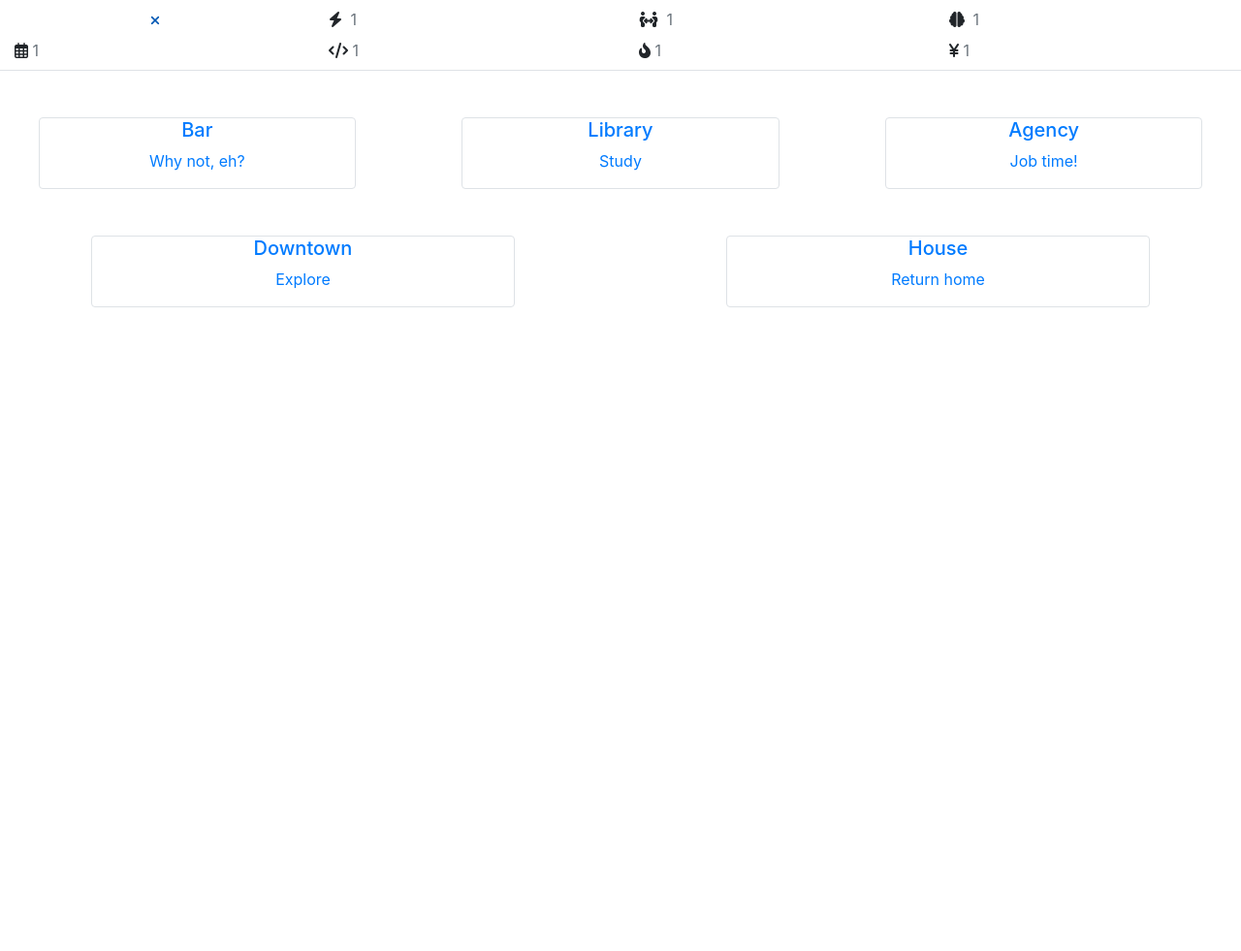
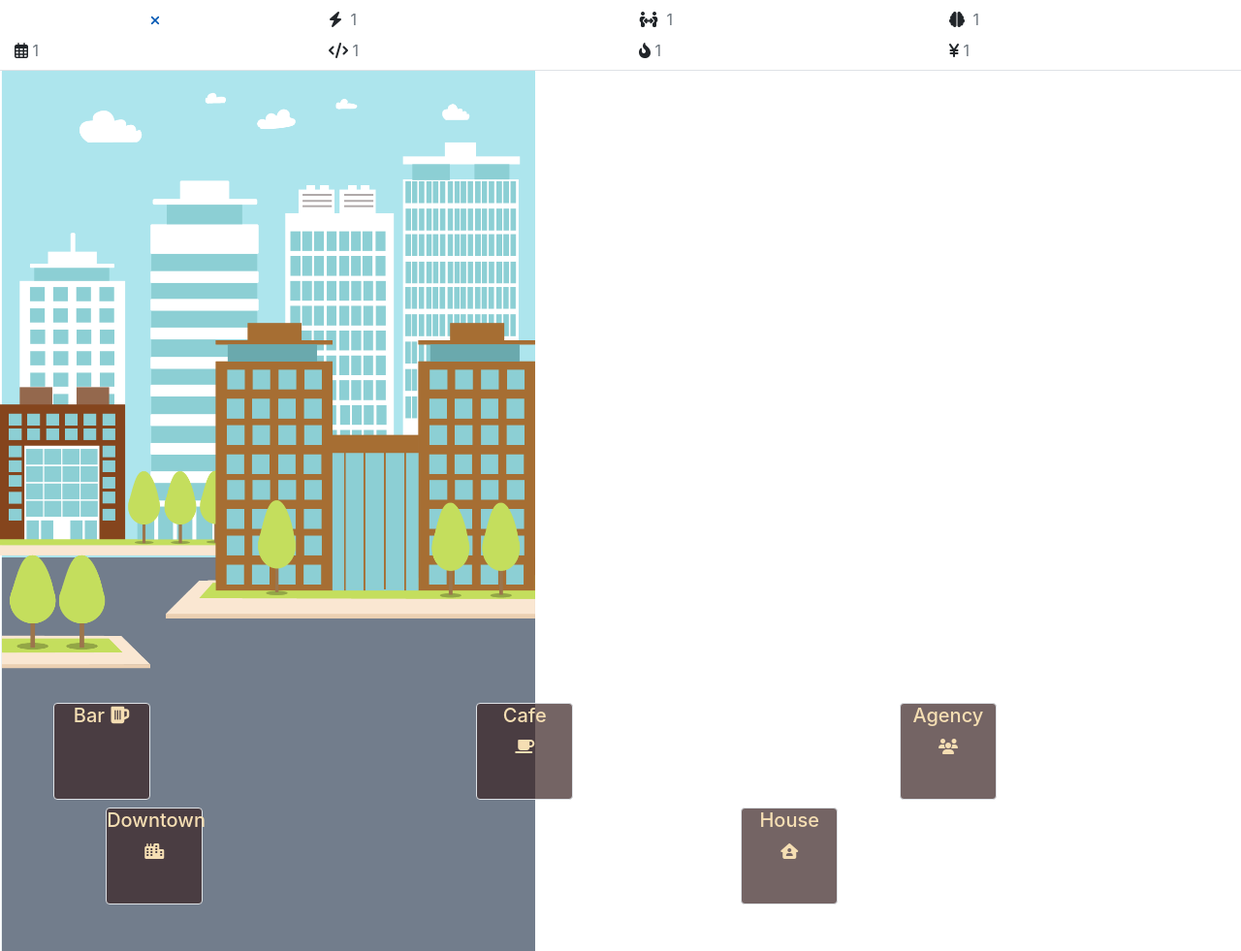
Before and after one commit to AndreasChristensen89/salary_struggle, a Django app: page /grind/city/ in a window 1280 px wide. Shown: the whole page at 97% size. Run offline with Django 3.2, Linux system fonts and the light colour scheme; a user stored in the database is signed in; tables that the repository leaves empty hold one stand-in row (values such as "Sample post"); some libraries are stand-ins or nearby versions.

Commit message:
Change agency design, add city bg

```diff
--- a/grind/static/grind/js/agency.js
+++ b/grind/static/grind/js/agency.js
@@ -3,6 +3,7 @@ document.addEventListener('DOMContentLoaded', function () {
     $("#hint-btn").click(function(){
             $('#hint-text').removeClass("hide");
             $('#next-hint').removeClass("hide");
+            $("#hint-row").addClass("hide");
             $(".hint").addClass("temp");
             $('.hint').eq(0).removeClass("hide").animate({opacity: "1.0"}, 1000);
             $("#next-hint").delay(2000).animate({opacity: "1.0"}, "fast");
@@ -20,6 +21,9 @@ function nextHint() {
     } else {
         $('#next-hint').addClass("hide");
         $('#hint-text').addClass("hide");
-        $('.temp').removeClass("temp");
+        $(".temp").removeClass("temp");
+        $("#hint-row").removeClass("hide");
+        $("#HRInterview").removeClass("hide");
+        hint = 0;
     }
 }
--- a/grind/static/grind/js/ajax_library.js
+++ b/grind/static/grind/js/ajax_cafe.js
@@ -15,7 +15,7 @@ $("#study").click(function() {
 
     $.ajax({
     type: "POST",
-    url: "/grind/library-study/",
+    url: "/grind/cafe-study/",
     headers: {'X-CSRFToken': csrf},
     data: {
         'random_number': randomNumber
--- a/grind/templates/grind/library.html
+++ b/grind/templates/grind/cafe.html
@@ -6,7 +6,7 @@
 <div class="container h-100 mt-5">
     <div class="row">
         <div class="col text-center">
-            <h1 class="h1">Library</h1>
+            <h1 class="h1">Cafe</h1>
         </div>
     </div>
 
@@ -33,5 +33,5 @@
 {% endblock %}
 
 {% block postloadjs %}
-    <script type="text/javascript" src="{% static 'grind/js/ajax_library.js' %}"></script>
+    <script type="text/javascript" src="{% static 'grind/js/ajax_cafe.js' %}"></script>
 {% endblock %}
--- a/grind/templates/grind/city.html
+++ b/grind/templates/grind/city.html
@@ -3,62 +3,56 @@
 
 {% block content %}
 {% if user.is_authenticated %}
-<div class="h-100 mt-3">
-    <div id="city-background-img">
+<div class="" id="city-background-img">
+    <!-- <div id="city-background-img"> -->
 
-        <div class="row my-5">
-            <div class="col-3 border rounded mx-auto text-center">
+        <div class="row mb-5 fixed-bottom">
+            <div class="col-3 rounded mx-auto text-center">
                 <a href="{% url 'grind:bar' %}">
-                    <div class="rounded">
+                    <div class="border rounded city-link d-flex justify-content-center">
                         <p class="h5">Bar</h5>
-                        <p>Why not, eh?</p>
+                        <i class="fas fa-beer"></i>
                     </div>
                 </a>
             </div>
 
-            <div class="col-3 border rounded mx-auto text-center">
-                <a href="{% url 'grind:library' %}">
-                    <div class="rounded">
-                        <h5 class="h5">Library</h5>
-                        <p>Study</p>
+            <div class="col-3 rounded mx-auto text-center">
+                <a href="{% url 'grind:cafe' %}">
+                    <div class="border rounded city-link">
+                        <h5 class="h5">Cafe</h5>
+                        <i class="fas fa-coffee"></i>
                     </div>
                 </a>
             </div>
 
-            <div class="col-3 border rounded mx-auto text-center">
+            <div class="col-3 rounded mx-auto text-center">
                 <a href="{% url 'grind:agency' %}">
-                    <div class="rounded">
+                    <div class="border rounded city-link">
                         <h5 class="h5">Agency</h5>
-                        <p>Job time!</p>
+                        <i class="fas fa-users"></i>
                     </div>
                 </a>
             </div>
 
-        </div>
-
-        <div class="row my-5">
-
-            <div class="col-4 border rounded mx-auto text-center">
+            <div class="col-4 rounded mx-auto text-center mt-2">
                 <a href="{% url 'grind:downtown' %}">
-                    <div class="rounded">
+                    <div class="border rounded city-link">
                         <h5 class="h5">Downtown</h5>
-                        <p>Explore</p>
+                        <i class="fas fa-city"></i>
                     </div>
                 </a>
             </div>
 
-            <div class="col-4 border rounded mx-auto text-center">
+            <div class="col-4 rounded mx-auto text-center mt-2">
                 <a href="{% url 'grind:house' %}">
-                    <div class="rounded">
+                    <div class="border rounded city-link">
                         <h5 class="h5">House</h5>
-                        <p>Return home</p>
+                        <i class="fas fa-house-user"></i>
                     </div>
                 </a>
             </div>
         </div>
 
-    </div>
-
 </div>
 {% endif %}
 {% endblock %}
--- a/grind/urls.py
+++ b/grind/urls.py
@@ -8,7 +8,7 @@ urlpatterns = [
     path('enter/', views.enter_game, name='enter'),
     path('city/', views.city, name='city'),
     path('bar/', views.bar_page, name='bar'),
-    path('library/', views.library_page, name='library'),
+    path('cafe/', views.cafe_page, name='cafe'),
     path('downtown/', views.downtown_page, name='downtown'),
     path('house/', views.house_page, name='house'),
     path('agency/', views.agency_page, name='agency'),
@@ -20,7 +20,7 @@ urlpatterns = [
     path('study-home/', views.StudyHome.as_view(), name='study-home'),
     path('bar-converse/', views.BarConverse.as_view(), name='bar-converse'),
     path('bar-drink/', views.BarDrink.as_view(), name='bar-drink'),
-    path('library-study/', views.LibraryStudy.as_view(), name='library-study'),
+    path('cafe-study/', views.CafeStudy.as_view(), name='cafe-study'),
     path('agency-skill/', views.AgencySkill.as_view(), name='agency-skill'),
     path('agency-combine/', views.AgencyCombine.as_view(), name='agency-combine'),
     path('add-item/', views.AddItem.as_view(), name='add-item'),
--- a/grind/views.py
+++ b/grind/views.py
@@ -93,8 +93,8 @@ def bar_page(request):
 
 
 @login_required
-def library_page(request):
-    """ A view to return the library page """
+def cafe_page(request):
+    """ A view to return the cafe page """
 
     profile = get_object_or_404(Profile, user=request.user)
     character = get_object_or_404(ActiveCharacter, user=request.user)
@@ -111,7 +111,7 @@ def library_page(request):
         'no_bag_display': True,
     }
 
-    return render(request, 'grind/library.html', context)
+    return render(request, 'grind/cafe.html', context)
 
 
 @login_required
@@ -391,7 +391,7 @@ class BarConverse(UpdateView):
             return HttpResponse(400)
 
 
-class LibraryStudy(UpdateView):
+class CafeStudy(UpdateView):
     """
     Calcualtes odds 2 to 1, checks energy, and updates charm if ok
     """
--- a/home/templates/home/index.html
+++ b/home/templates/home/index.html
@@ -22,15 +22,15 @@
         </div>
         {% if user.is_authenticated %}
             {% if profile.active_char and profile.paid %}
-                {% if character.day > 1 %}
+                {% if character.day == 1 %}
                     <div class="row" id="game-link">
-                        <a class="col-12 border py-5 mx-auto text-center" href="{% url 'grind:enter' %}">
+                        <a class="col-12 border py-5 mx-auto text-center" href="{% url 'grind:intro' %}">
                             <h2 class="h2">Play</h2>
                         </a>
                     </div>
                 {% else %}
                 <div class="row" id="game-link">
-                    <a class="col-12 border py-5 mx-auto text-center" href="{% url 'grind:intro' %}">
+                    <a class="col-12 border py-5 mx-auto text-center" href="{% url 'grind:enter' %}">
                         <h2 class="h2">Play</h2>
                     </a>
                 </div>
--- a/home/views.py
+++ b/home/views.py
@@ -1,6 +1,7 @@
 from django.shortcuts import render
 from profiles.models import Profile
 from shop.models import Product
+from profiles.models import ActiveCharacter
 
 
 def index(request):
@@ -10,10 +11,12 @@ def index(request):
     else:
         profile = False
     membership = Product.objects.get(name="Premium Membership")
+    character = ActiveCharacter.objects.get(user=request.user)
 
     context = {
         'profile': profile,
         'membership': membership,
+        'character': character,
     }
 
     return render(request, 'home/index.html', context)
--- a/static/css/game_base.css
+++ b/static/css/game_base.css
@@ -69,6 +69,20 @@ body {
     color: white;
 }
 
+#city-background-img {
+    background-image: url(/media/city-background-mobile.png);
+    background-size: contain;
+    background-repeat: no-repeat;
+    height: 100%;
+}
+
+.city-link {
+    height: 100px;
+    width: 100px;
+    color: wheat;
+    background-color: rgb(57 35 35 / 70%);
+}
+
 #enter-grind {
     background-image: url(/media/background-enter.png);
     background-size: cover;
@@ -107,6 +121,10 @@ body {
 
 #agency-background {
     background-color: #749ead;
+}
+
+#hint-btn {
+    font-size: 32pt;
 }
 
 .update-button {
```
Also changed, not shown: grind/templates/grind/agency.html (+20 -21 lines), grind/tests_views.py (+7 -7 lines), README.md, media/city-background-mobile.png (added).
